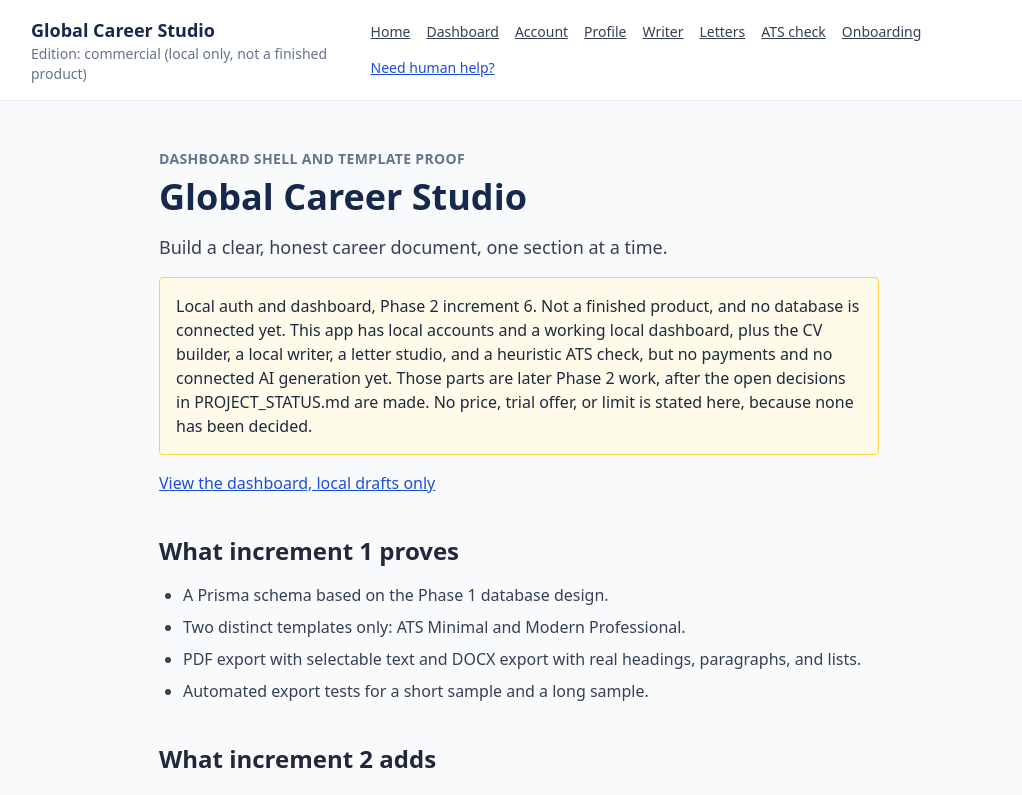
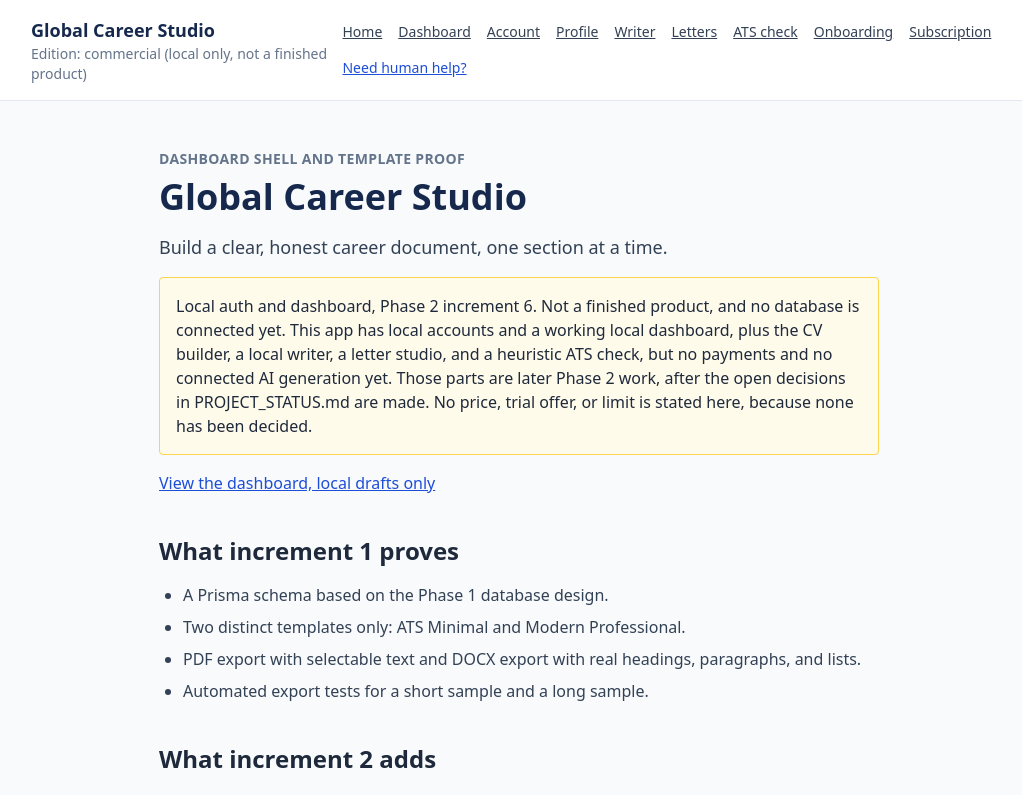
Before and after one commit to saeedr123/global-career-studio, a Next.js app in the folder apps/web/: page / in a window 1280 px wide. Shown: the top 795 px of the page, without its empty margins (121-1143 px from the left). Built offline with nearby package versions, Linux system fonts and the light colour scheme.

Commit message:
Phase 2 increment 9: header subscription link

```diff
--- a/apps/web/app/components/EditionHeader.tsx
+++ b/apps/web/app/components/EditionHeader.tsx
@@ -41,6 +41,9 @@ export default function EditionHeader() {
           <a className="text-slate-700 underline" href="/onboarding">
             Onboarding
           </a>
+          <a className="text-slate-700 underline" href="/subscription">
+            Subscription
+          </a>
           <a className="text-blue-700 underline" href={editionConfig.headerHelpHref}>
             {editionConfig.headerHelpLabel}
           </a>
```
